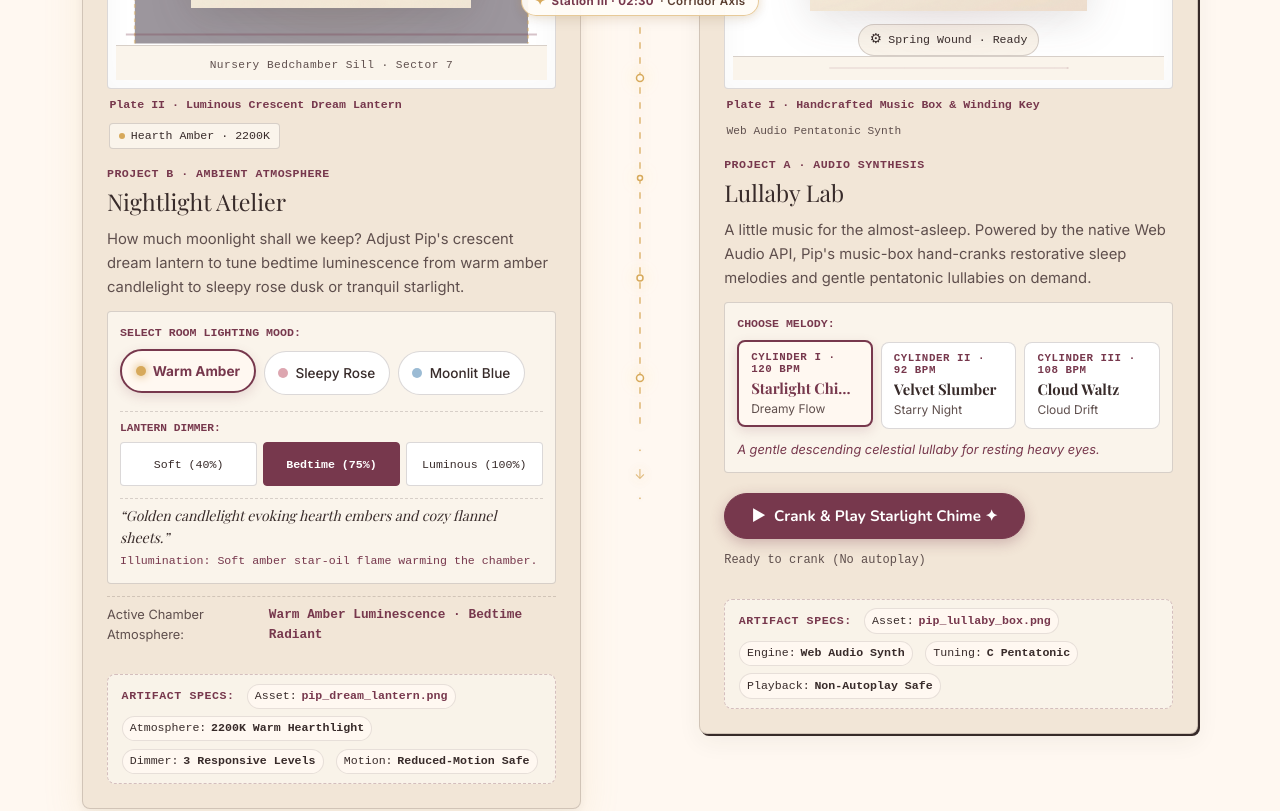
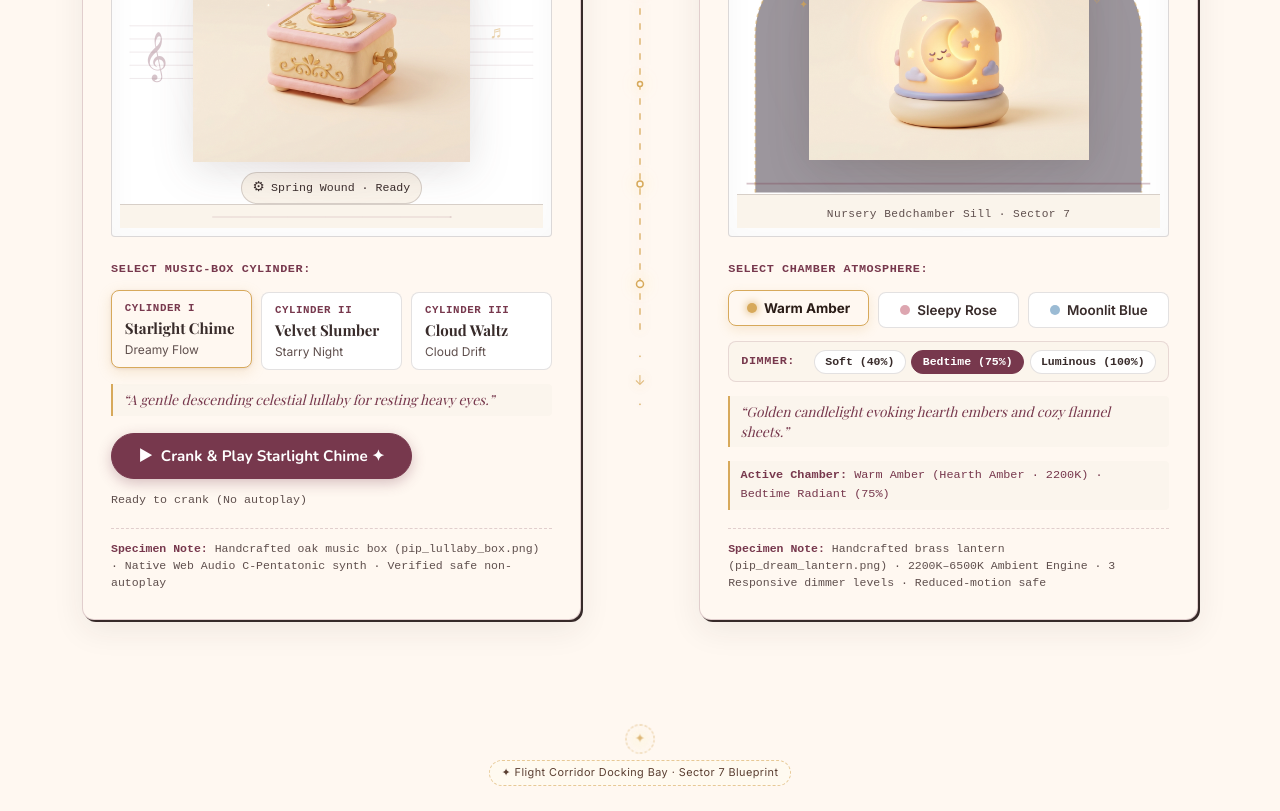
Before and after one commit to mdasif-x1/pip-midnight-nursery, a Next.js app: page / in a window 1280 px wide. Shown: the part 2840-3651 px from the top of the page. Built offline with nearby package versions, Linux system fonts and the light colour scheme; a web font is replaced by a local one.

Commit message:
fix: polish nursery exhibits and finalize submission UI

```diff
--- a/app/page.tsx
+++ b/app/page.tsx
@@ -329,11 +329,11 @@ export default function HomePage() {
             </header>
 
             <div className="workshop-showcase-grid">
-              {/* Bilateral Flanking Workshop: Left (Nightlight Alcove) | Center (Corridor Spine) | Right (Lullaby Workbench) */}
+              {/* Bilateral Flanking Workshop: Left (Exhibit 01 · Lullaby Workbench) | Center (Corridor Spine) | Right (Exhibit 02 · Nightlight Alcove) */}
               <div className={visualStyles.workshopBilateralStage}>
-                {/* Left Flank: Project B — Interactive Lighting Mood Nightlight Atelier */}
-                <div id="atelier" className={`station-anchor-wrap ${visualStyles.atelierLeftFlank}`}>
-                  <NightlightAtelier />
+                {/* Left Flank: Project A — Interactive Web Audio Lullaby Lab */}
+                <div id="lab" className={`station-anchor-wrap ${visualStyles.lullabyRightFlank}`}>
+                  <LullabyLab />
                 </div>
 
                 {/* Center Flank: Persistent Starlight Flight Corridor Axis */}
@@ -341,9 +341,9 @@ export default function HomePage() {
                   <WorkshopFlightCorridor />
                 </div>
 
-                {/* Right Flank: Project A — Interactive Web Audio Lullaby Lab */}
-                <div id="lab" className={`station-anchor-wrap ${visualStyles.lullabyRightFlank}`}>
-                  <LullabyLab />
+                {/* Right Flank: Project B — Interactive Lighting Mood Nightlight Atelier */}
+                <div id="atelier" className={`station-anchor-wrap ${visualStyles.atelierLeftFlank}`}>
+                  <NightlightAtelier />
                 </div>
               </div>
 
--- a/components/LullabyLab.tsx
+++ b/components/LullabyLab.tsx
@@ -256,9 +256,17 @@ export default function LullabyLab() {
   };
 
   return (
-    <div className="workshop-bay-lab">
-      {/* Illustrated Music Workbench Stage */}
-      <div className="bay-visual-stage">
+    <div className={`workshop-bay-lab ${visualStyles.exhibitCard}`}>
+      {/* 1, 2, 3: Small exhibit badge, elegant title, and clear description */}
+      <div className={visualStyles.exhibitHeader}>
+        <span className={visualStyles.exhibitBadge}>✦ Exhibit 01 · Sound Mechanism</span>
+        <h3 className={visualStyles.exhibitTitle}>Lullaby Lab</h3>
+        <p className={visualStyles.exhibitDescription}>
+          A restorative music box powered by the native Web Audio API, hand-cranking gentle pentatonic lullabies to soothe restless dreamers into deep slumber.
+        </p>
+      </div>
+
+      {/* 4: The existing artwork, framed as the main artifact */}
       <div className={`workbench-stage-frame ${visualStyles.workbenchStageDepth}`}>
         {/* Subtle warm light pool behind music box */}
         <div className="workbench-light-pool" aria-hidden="true" />
@@ -354,30 +362,10 @@ export default function LullabyLab() {
         </div>
       </div>
 
-        {/* Dedicated Caption Row Below Frame */}
-        <div className="bay-stage-caption-row">
-          <p className="bay-asset-caption">
-            Plate I · Handcrafted Music Box &amp; Winding Key
-          </p>
-          <span className="bay-spec-label">Web Audio Pentatonic Synth</span>
-        </div>
-      </div>
-
-      <div className="bay-controls-dossier">
-        <div className="bay-header-row">
-          <span className="bay-ticket-tag">Project A · Audio Synthesis</span>
-          <h3 className="bay-title">Lullaby Lab</h3>
-        </div>
-
-        <p className="bay-description">
-          A little music for the almost-asleep. Powered by the native Web Audio API, Pip&apos;s music-box
-          hand-cranks restorative sleep melodies and gentle pentatonic lullabies on demand.
-        </p>
-
-        {/* Melody Selector Chips */}
-        <div className="melody-selector-group">
-          <span className="selector-label">Choose Melody:</span>
-          <div className="melody-chips" role="radiogroup" aria-label="Lullaby Melodies">
+      {/* 5: Interactive controls, grouped into one coherent control area */}
+      <div className={visualStyles.exhibitControlsGroup}>
+        <span className={visualStyles.controlsSectionLabel}>Select Music-Box Cylinder:</span>
+        <div className={visualStyles.exhibitCylinderGrid} role="radiogroup" aria-label="Lullaby Cylinders">
           {MELODIES.map((m, idx) => {
             const isSelected = m.id === selectedMelodyId;
             return (
@@ -386,7 +374,7 @@ export default function LullabyLab() {
                 type="button"
                 role="radio"
                 aria-checked={isSelected}
-                  className={`melody-chip ${isSelected ? "melody-chip-active" : ""}`}
+                className={`${visualStyles.cylinderCard} ${isSelected ? visualStyles.cylinderCardActive : ""}`}
                 onClick={() => {
                   playTick();
                   if (isPlaying) stopLullaby();
@@ -394,20 +382,22 @@ export default function LullabyLab() {
                 }}
                 onKeyDown={(e) => handleMelodyKeyDown(e, idx)}
               >
-                  <span className="melody-chip-num">
-                    Cylinder {["I", "II", "III"][idx] || idx + 1} · {["120 BPM", "92 BPM", "108 BPM"][idx] || "Pentatonic"}
+                <span className={visualStyles.cylinderNum}>
+                  Cylinder {["I", "II", "III"][idx] || idx + 1}
                 </span>
-                  <strong className="melody-chip-name">{m.name}</strong>
-                  <span className="melody-chip-tagline">{m.tagline}</span>
+                <strong className={visualStyles.cylinderName}>{m.name}</strong>
+                <span className={visualStyles.cylinderTagline}>{m.tagline}</span>
               </button>
             );
           })}
         </div>
-          <p className="melody-note-summary">{currentMelody.description}</p>
-        </div>
+
+        <p className={visualStyles.selectedMelodyQuote}>
+          &ldquo;{currentMelody.description}&rdquo;
+        </p>
 
         {/* Main Action Play / Stop Control */}
-        <div className="bay-action-row">
+        <div className={visualStyles.exhibitActionRow}>
           <button
             type="button"
             className={`btn ${isPlaying ? "btn-secondary" : "btn-primary"}`}
@@ -418,7 +408,7 @@ export default function LullabyLab() {
             <span>{isPlaying ? "Stop Music Box" : `Crank & Play ${currentMelody.name} ✦`}</span>
           </button>
 
-          <span className="playback-status-note">
+          <span className={visualStyles.playbackStatusNote}>
             {isMuted
               ? "Chimes Muted via Header Sound Switch"
               : isPlaying
@@ -426,27 +416,11 @@ export default function LullabyLab() {
               : "Ready to crank (No autoplay)"}
           </span>
         </div>
+      </div>
 
-        {/* Compact Build Notes & Artifact Details Panel */}
-        <div className={visualStyles.artifactSpecStrip} aria-label="Project A Build Details">
-          <span className={visualStyles.artifactSpecLabel}>Artifact Specs:</span>
-          <span className={visualStyles.artifactSpecPill}>
-            <span>Asset:</span>
-            <code className={visualStyles.specFilename}>pip_lullaby_box.png</code>
-          </span>
-          <span className={visualStyles.artifactSpecPill}>
-            <span>Engine:</span>
-            <strong>Web Audio Synth</strong>
-          </span>
-          <span className={visualStyles.artifactSpecPill}>
-            <span>Tuning:</span>
-            <strong>C Pentatonic</strong>
-          </span>
-          <span className={visualStyles.artifactSpecPill}>
-            <span>Playback:</span>
-            <strong>Non-Autoplay Safe</strong>
-          </span>
-        </div>
+      {/* 6: Compact, understated technical specimen note at the bottom */}
+      <div className={visualStyles.specimenFooter}>
+        <strong>Specimen Note:</strong> Handcrafted oak music box (<code>pip_lullaby_box.png</code>) · Native Web Audio C-Pentatonic synth · Verified safe non-autoplay
       </div>
     </div>
   );
--- a/components/NightlightAtelier.tsx
+++ b/components/NightlightAtelier.tsx
@@ -80,14 +80,22 @@ export default function NightlightAtelier() {
 
   return (
     <div
-      className={`workshop-bay-atelier ${current.glowClass} glow-level-${glowIntensity} ${visualStyles.atelierAmbientContainer}`}
+      className={`workshop-bay-atelier ${current.glowClass} glow-level-${glowIntensity} ${visualStyles.exhibitCard} ${visualStyles.atelierAmbientContainer}`}
       style={{
         boxShadow: `0 14px 40px ${current.lightPoolColor.replace('0.3', (0.14 * intensityMultiplier).toFixed(2))}, 0 2px 8px rgba(56, 43, 42, 0.06)`,
         borderColor: current.alcoveStroke,
       }}
     >
-      {/* Miniature Lighting Chamber Stage */}
-      <div className="bay-visual-stage">
+      {/* 1, 2, 3: Small exhibit badge, elegant title, and clear description */}
+      <div className={visualStyles.exhibitHeader}>
+        <span className={visualStyles.exhibitBadge}>✦ Exhibit 02 · Bedtime Luminescence</span>
+        <h3 className={visualStyles.exhibitTitle}>Nightlight Atelier</h3>
+        <p className={visualStyles.exhibitDescription}>
+          A crescent dream lantern tuned to cast calming bedtime radiance, adjustable from gentle candle embers to soft dusk blush or peaceful lunar starlight.
+        </p>
+      </div>
+
+      {/* 4: The existing artwork, framed as the main artifact */}
       <div className={`lighting-chamber-stage ${current.glowClass}-chamber`}>
         {/* Reactive Ambient Light Pool */}
         <div
@@ -166,34 +174,11 @@ export default function NightlightAtelier() {
         </div>
       </div>
 
-        {/* Dedicated Caption Row Below Frame */}
-        <div className="bay-stage-caption-row">
-          <p className="bay-asset-caption">
-            Plate II · Luminous Crescent Dream Lantern
-          </p>
-          <div className="lantern-atmosphere-plaque">
-            <span className="plaque-dot" style={{ backgroundColor: current.starColor }} />
-            <span>{current.badgeText}</span>
-          </div>
-        </div>
-      </div>
-
-      <div className="bay-controls-dossier">
-        <div className="bay-header-row">
-          <span className="bay-ticket-tag">Project B · Ambient Atmosphere</span>
-          <h3 className="bay-title">Nightlight Atelier</h3>
-        </div>
-
-        <p className="bay-description">
-          How much moonlight shall we keep? Adjust Pip&apos;s crescent dream lantern to tune bedtime
-          luminescence from warm amber candlelight to sleepy rose dusk or tranquil starlight.
-        </p>
-
-        {/* Mood Selection Controls */}
-        <div className="mood-selector-group">
-          <span className="selector-label">Select Room Lighting Mood:</span>
+      {/* 5: Interactive controls, grouped into one coherent control area */}
+      <div className={visualStyles.exhibitControlsGroup}>
+        <span className={visualStyles.controlsSectionLabel}>Select Chamber Atmosphere:</span>
         <div
-            className="mood-chips"
+          className={visualStyles.exhibitMoodGrid}
           role="radiogroup"
           aria-label="Nightlight Atmosphere Moods"
         >
@@ -205,8 +190,8 @@ export default function NightlightAtelier() {
                 type="button"
                 role="radio"
                 aria-checked={isSelected}
-                  className={`mood-chip mood-chip-${m.key} ${
-                    isSelected ? "mood-chip-active" : ""
+                className={`${visualStyles.moodButton} ${
+                  isSelected ? visualStyles.moodButtonActive : ""
                 }`}
                 onClick={() => {
                   playTick();
@@ -215,10 +200,13 @@ export default function NightlightAtelier() {
                 onKeyDown={(e) => handleChipKeyDown(e, idx)}
               >
                 <span
-                    className="mood-swatch-dot"
                   style={{
+                    display: "inline-block",
+                    width: "10px",
+                    height: "10px",
+                    borderRadius: "50%",
                     backgroundColor: m.starColor,
-                      boxShadow: isSelected ? `0 0 10px ${m.starColor}` : "none",
+                    boxShadow: isSelected ? `0 0 8px ${m.starColor}` : "none",
                   }}
                   aria-hidden="true"
                 />
@@ -229,14 +217,14 @@ export default function NightlightAtelier() {
         </div>
 
         {/* Lantern Dimmer Level Switch */}
-          <div className="lantern-dimmer-row">
-            <span className="dimmer-label">Lantern Dimmer:</span>
-            <div className="dimmer-buttons" role="group" aria-label="Lantern Dimmer Level">
+        <div className={visualStyles.dimmerSwitchRow}>
+          <span className={visualStyles.controlsSectionLabel} style={{ margin: 0 }}>Dimmer:</span>
+          <div className={visualStyles.dimmerButtons} role="group" aria-label="Lantern Dimmer Level">
             {(["soft", "medium", "luminous"] as const).map((lvl) => (
               <button
                 key={lvl}
                 type="button"
-                  className={`dimmer-btn ${glowIntensity === lvl ? "dimmer-btn-active" : ""}`}
+                className={`${visualStyles.dimmerButton} ${glowIntensity === lvl ? visualStyles.dimmerButtonActive : ""}`}
                 onClick={() => {
                   playTick();
                   setGlowIntensity(lvl);
@@ -249,39 +237,20 @@ export default function NightlightAtelier() {
           </div>
         </div>
 
-          <div className="mood-description-box">
-            <p className="mood-tagline">&ldquo;{current.tagline}&rdquo;</p>
-            <p className="mood-surroundings-note">{current.surroundingsNote}</p>
+        {/* Selected Mood Quote / Tagline */}
+        <p className={visualStyles.selectedMelodyQuote}>
+          &ldquo;{current.tagline}&rdquo;
+        </p>
+
+        {/* Active Chamber Status Feedback */}
+        <div className={visualStyles.activeFeedbackNote}>
+          <strong>Active Chamber:</strong> {current.label} ({current.badgeText}) · {glowIntensity === "soft" ? "Soft Glow (40%)" : glowIntensity === "medium" ? "Bedtime Radiant (75%)" : "Full Starlight (100%)"}
         </div>
       </div>
 
-        <div className="atelier-status-footer">
-          <span className="status-label">Active Chamber Atmosphere:</span>
-          <strong className="status-value">
-            {current.label} Luminescence · {glowIntensity === "soft" ? "Soft Glow" : glowIntensity === "medium" ? "Bedtime Radiant" : "Full Starlight"}
-          </strong>
-        </div>
-
-        {/* Compact Build Notes & Artifact Details Panel */}
-        <div className={visualStyles.artifactSpecStrip} aria-label="Project B Build Details">
-          <span className={visualStyles.artifactSpecLabel}>Artifact Specs:</span>
-          <span className={visualStyles.artifactSpecPill}>
-            <span>Asset:</span>
-            <code className={visualStyles.specFilename}>pip_dream_lantern.png</code>
-          </span>
-          <span className={visualStyles.artifactSpecPill}>
-            <span>Atmosphere:</span>
-            <strong>2200K Warm Hearthlight</strong>
-          </span>
-          <span className={visualStyles.artifactSpecPill}>
-            <span>Dimmer:</span>
-            <strong>3 Responsive Levels</strong>
-          </span>
-          <span className={visualStyles.artifactSpecPill}>
-            <span>Motion:</span>
-            <strong>Reduced-Motion Safe</strong>
-          </span>
-        </div>
+      {/* 6: Compact, understated technical specimen note at the bottom */}
+      <div className={visualStyles.specimenFooter}>
+        <strong>Specimen Note:</strong> Handcrafted brass lantern (<code>pip_dream_lantern.png</code>) · 2200K–6500K Ambient Engine · 3 Responsive dimmer levels · Reduced-motion safe
       </div>
     </div>
   );
--- a/styles/dream-visuals.module.css
+++ b/styles/dream-visuals.module.css
@@ -335,3 +335,288 @@
   pointer-events: none !important;
   filter: grayscale(0.5);
 }
+
+/* --------------------------------------------------------------------------
+   12. Invention Workshop: Curated Exhibits Design
+   -------------------------------------------------------------------------- */
+.exhibitCard {
+  background: var(--paper-nursery, #FFF8F1) !important;
+  border: 1.5px solid rgba(119, 56, 77, 0.22) !important;
+  border-radius: var(--radius-md, 12px) !important;
+  padding: clamp(1.25rem, 2.5vw, 1.75rem) !important;
+  box-shadow: 0 10px 32px rgba(56, 43, 42, 0.08), 2px 2px 0px var(--ink-brown, #382B2A) !important;
+  display: flex !important;
+  flex-direction: column !important;
+  gap: 1.15rem !important;
+  height: 100% !important;
+  position: relative;
+  transition: box-shadow 0.3s ease, border-color 0.3s ease;
+}
+
+.exhibitHeader {
+  display: flex;
+  flex-direction: column;
+  gap: 0.35rem;
+}
+
+.exhibitBadge {
+  display: inline-flex;
+  align-items: center;
+  gap: 0.35rem;
+  font-family: var(--font-mono, monospace);
+  font-size: 0.72rem;
+  letter-spacing: 0.06em;
+  text-transform: uppercase;
+  color: var(--berry-dusky, #77384D);
+  font-weight: 700;
+}
+
+.exhibitTitle {
+  font-family: var(--font-serif, Georgia, serif);
+  font-size: clamp(1.55rem, 2.3vw, 2rem);
+  color: var(--ink-brown, #382B2A);
+  margin: 0;
+  line-height: 1.18;
+  font-weight: 600;
+  letter-spacing: -0.01em;
+}
+
+.exhibitDescription {
+  font-family: var(--font-sans, system-ui, sans-serif);
+  font-size: 0.92rem;
+  color: var(--ink-muted, #5A4745);
+  line-height: 1.55;
+  margin: 0;
+}
+
+.exhibitStageFrame {
+  position: relative;
+  width: 100%;
+  aspect-ratio: 16 / 11;
+  min-height: 250px;
+  max-height: 310px;
+  border-radius: var(--radius-sm, 8px);
+  overflow: hidden;
+  border: 1.5px solid rgba(119, 56, 77, 0.18);
+  background: #FFFFFF;
+  box-shadow: inset 0 2px 14px rgba(56, 43, 42, 0.05);
+  display: flex;
+  flex-direction: column;
+  justify-content: space-between;
+  align-items: center;
+}
+
+.exhibitControlsGroup {
+  display: flex;
+  flex-direction: column;
+  gap: 0.85rem;
+  padding-top: 0.25rem;
+}
+
+.controlsSectionLabel {
+  font-family: var(--font-mono, monospace);
+  font-size: 0.74rem;
+  text-transform: uppercase;
+  letter-spacing: 0.05em;
+  color: var(--berry-dusky, #77384D);
+  font-weight: 700;
+  display: flex;
+  align-items: center;
+  gap: 0.4rem;
+}
+
+.exhibitCylinderGrid {
+  display: grid;
+  grid-template-columns: repeat(auto-fit, minmax(130px, 1fr));
+  gap: 0.6rem;
+}
+
+.cylinderCard {
+  display: flex;
+  flex-direction: column;
+  align-items: flex-start;
+  gap: 0.25rem;
+  padding: 0.65rem 0.8rem;
+  border-radius: var(--radius-sm, 8px);
+  background: #FFFFFF;
+  border: 1.5px solid rgba(56, 43, 42, 0.14);
+  color: var(--ink-brown, #382B2A);
+  cursor: pointer;
+  transition: all 0.2s cubic-bezier(0.16, 1, 0.3, 1);
+  text-align: left;
+  position: relative;
+}
+
+.cylinderCard:hover {
+  border-color: var(--berry-dusky, #77384D);
+  background: #FFFDF9;
+  transform: translateY(-2px);
+}
+
+.cylinderCardActive {
+  background: #FFF8F1 !important;
+  border-color: var(--gold-starlight, #D7A95B) !important;
+  box-shadow: 0 4px 14px rgba(215, 169, 91, 0.22), 0 1px 3px rgba(119, 56, 77, 0.12) !important;
+  transform: translateY(-2px);
+}
+
+.cylinderNum {
+  font-family: var(--font-mono, monospace);
+  font-size: 0.675rem;
+  text-transform: uppercase;
+  color: var(--berry-dusky, #77384D);
+  letter-spacing: 0.05em;
+  font-weight: 700;
+}
+
+.cylinderName {
+  font-family: var(--font-serif, Georgia, serif);
+  font-size: 0.94rem;
+  font-weight: 700;
+  color: var(--ink-brown, #382B2A);
+  margin: 0;
+}
+
+.cylinderTagline {
+  font-size: 0.75rem;
+  color: var(--ink-muted, #7A6664);
+}
+
+.selectedMelodyQuote {
+  font-family: var(--font-serif, Georgia, serif);
+  font-style: italic;
+  font-size: 0.86rem;
+  color: var(--berry-dusky, #77384D);
+  margin: 0;
+  line-height: 1.4;
+  padding: 0.4rem 0.65rem;
+  background: rgba(250, 244, 235, 0.7);
+  border-left: 2px solid var(--gold-starlight, #D7A95B);
+  border-radius: 0 var(--radius-xs, 4px) var(--radius-xs, 4px) 0;
+}
+
+.exhibitActionRow {
+  display: flex;
+  flex-wrap: wrap;
+  align-items: center;
+  gap: 0.75rem;
+  margin-top: 0.25rem;
+}
+
+.playbackStatusNote {
+  font-family: var(--font-mono, monospace);
+  font-size: 0.73rem;
+  color: var(--ink-muted, #6B5553);
+}
+
+.exhibitMoodGrid {
+  display: grid;
+  grid-template-columns: repeat(3, 1fr);
+  gap: 0.6rem;
+}
+
+.moodButton {
+  display: inline-flex;
+  align-items: center;
+  justify-content: center;
+  gap: 0.45rem;
+  padding: 0.55rem 0.65rem;
+  border-radius: var(--radius-sm, 8px);
+  background: #FFFFFF;
+  border: 1.5px solid rgba(56, 43, 42, 0.14);
+  font-size: 0.84rem;
+  font-weight: 600;
+  color: var(--ink-brown, #382B2A);
+  cursor: pointer;
+  transition: all 0.2s ease;
+}
+
+.moodButton:hover {
+  border-color: var(--berry-dusky, #77384D);
+  background: #FFFDF9;
+  transform: translateY(-2px);
+}
+
+.moodButtonActive {
+  background: #FFF8F1 !important;
+  border-color: var(--gold-starlight, #D7A95B) !important;
+  box-shadow: 0 4px 12px rgba(215, 169, 91, 0.2) !important;
+  color: #2A1C16 !important;
+  font-weight: 700 !important;
+  transform: translateY(-2px);
+}
+
+.dimmerSwitchRow {
+  display: flex;
+  align-items: center;
+  justify-content: space-between;
+  gap: 0.6rem;
+  flex-wrap: wrap;
+  background: rgba(250, 244, 235, 0.8);
+  padding: 0.45rem 0.75rem;
+  border-radius: var(--radius-sm, 8px);
+  border: 1px solid rgba(119, 56, 77, 0.15);
+}
+
+.dimmerButtons {
+  display: flex;
+  gap: 0.35rem;
+}
+
+.dimmerButton {
+  padding: 0.3rem 0.65rem;
+  border-radius: var(--radius-full, 9999px);
+  background: #FFFFFF;
+  border: 1px solid rgba(56, 43, 42, 0.14);
+  font-family: var(--font-mono, monospace);
+  font-size: 0.72rem;
+  font-weight: 600;
+  color: var(--ink-brown, #382B2A);
+  cursor: pointer;
+  transition: all 0.2s ease;
+}
+
+.dimmerButton:hover {
+  border-color: var(--berry-dusky, #77384D);
+}
+
+.dimmerButtonActive {
+  background: var(--berry-dusky, #77384D) !important;
+  color: #FFFFFF !important;
+  border-color: var(--berry-dusky, #77384D) !important;
+}
+
+.activeFeedbackNote {
+  font-family: var(--font-mono, monospace);
+  font-size: 0.74rem;
+  color: var(--berry-dusky, #77384D);
+  padding: 0.35rem 0.65rem;
+  background: rgba(250, 244, 235, 0.7);
+  border-left: 2px solid var(--gold-starlight, #D7A95B);
+  border-radius: 0 var(--radius-xs, 4px) var(--radius-xs, 4px) 0;
+}
+
+.specimenFooter {
+  margin-top: auto;
+  padding-top: 0.75rem;
+  border-top: 1px dashed rgba(119, 56, 77, 0.22);
+  font-family: var(--font-mono, monospace);
+  font-size: 0.72rem;
+  color: var(--ink-muted, #6B5553);
+  line-height: 1.45;
+}
+
+.specimenFooter strong {
+  color: var(--berry-dusky, #77384D);
+}
+
+@media (max-width: 520px) {
+  .exhibitMoodGrid {
+    grid-template-columns: 1fr;
+  }
+
+  .dimmerSwitchRow {
+    flex-direction: column;
+    align-items: flex-start;
+  }
+}
```
Lines whose indentation alone changed are shown as unchanged.
